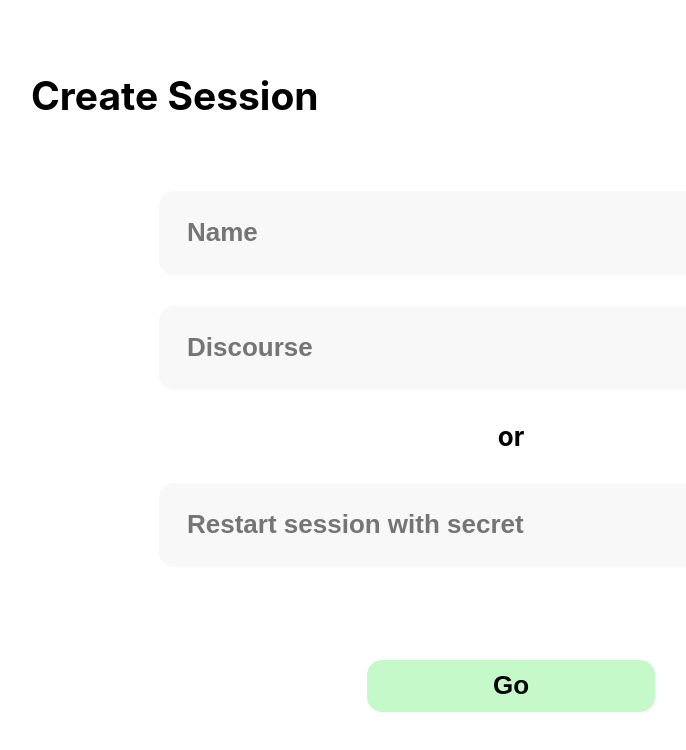
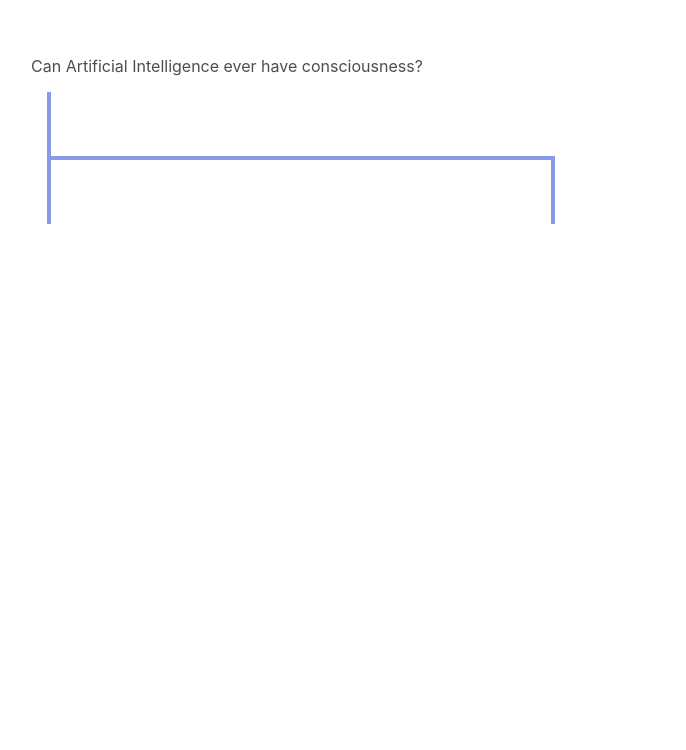
Before and after one commit to elliotmoose/thiscourse, a React (Create React App) app in the folder web-app/: page / in a window 1280 px wide. Shown: the top 750 px of the page, without its empty margins (129-815 px from the left). Built offline with nearby package versions, Linux system fonts and the light colour scheme.

Commit message:
Added main

```diff
--- a/web-app/src/App.css
+++ b/web-app/src/App.css
@@ -13,17 +13,23 @@
   }
 }
 
-.CreateSession {
+.container{
   background-color: #FFFFFF;
   color: #4D4D4D;
   display: flex;
   flex-direction: column;
+  padding: 5vh 20vh;
+}
+
+/*Create Session Page CSS*/
+
+.CreateSession {
   /*align-items: center;*/
   /*justify-content: center;*/
   text-align: center;
   padding: 5vh 20vh;
   font-size: calc(10px + 2vmin);
-  color: black;
+  /*color: black;*/
   font-weight: bold;
 }
 
@@ -55,7 +61,22 @@
   padding-left: 1em;
 }
 
+/*Main Page CSS*/
 
+.vl1 {
+  margin-left: 1em;
+  border-left: 0.3em solid;
+  height: 4em;
+  border-color: #8A99E7;
+}
+.vl2 {
+  border-top: 0.3em solid ;
+  border-right: 0.3em solid ;
+  border-color: #8A99E7;
+  display: inline;
+  float: left;
+
+}
 
 .App-link {
   color: #61dafb;
--- a/web-app/src/App.js
+++ b/web-app/src/App.js
@@ -9,6 +9,7 @@ import {
   Redirect
 } from "react-router-dom";
 import CreateSession from './components/CreateSession';
+import Main from './components/Main';
 
 
 
@@ -17,7 +18,7 @@ class App extends Component {
     return (
       <Router>
        {/*All our Routes goes here!*/}
-       <Route path="/" component={CreateSession} />
+       <Route path="/" component={Main} />
       </Router>
     );
   }
--- a/web-app/src/components/CreateSession.js
+++ b/web-app/src/components/CreateSession.js
@@ -2,7 +2,7 @@ import React from 'react';
 
 const CreateSession = () => {
     return (
-       <div className="CreateSession">
+       <div className="CreateSession container">
 			<h2>Create Session</h2>
 			<form>
 			  <label>
@@ -16,7 +16,6 @@ const CreateSession = () => {
 				<br></br>
 				<br></br>
 			    <input className="input-box" type="text" name="restart" placeholder="Restart session with secret"/>
-
 			    <br></br>
 				<br></br>
 				<br></br>
--- /dev/null
+++ b/web-app/src/components/Main.js
@@ -0,0 +1,16 @@
+import React from 'react';
+
+
+const Main = () => {
+	var question = "Can Artificial Intelligence ever have consciousness?"
+    return (
+       <div className="Main container">
+       <p>{question}</p>
+       <div class="vl1"></div>
+       <div class="vl1 vl2" style={{width:"500px"}}></div>
+
+       </div>
+    );
+}
+
+export default Main;
```
